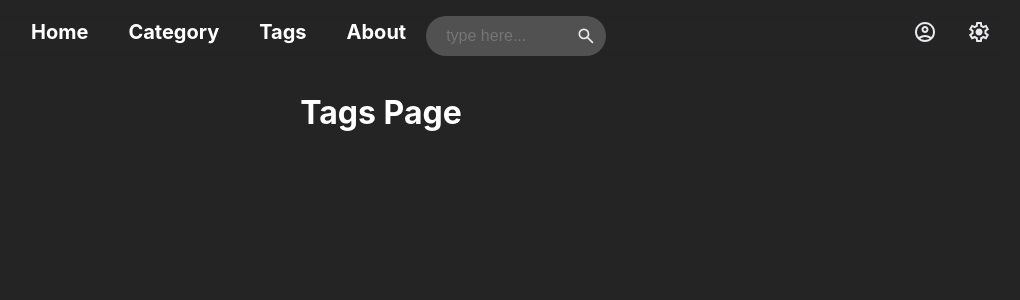
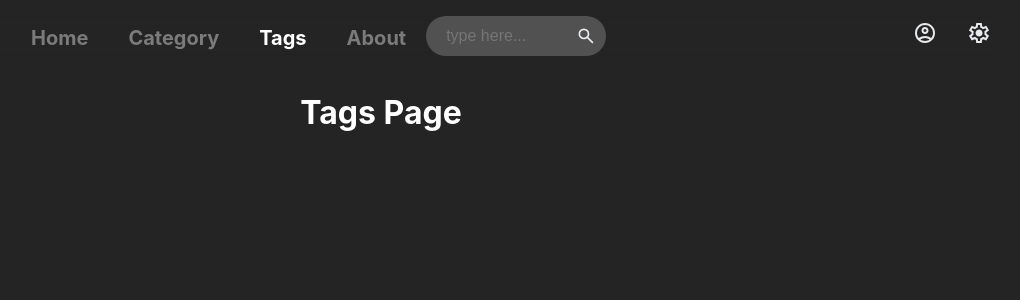
Before and after one commit to daybreaker42/myblog, a React (Create React App) app: page /tags in a window 1280 px wide. Shown: the top 300 px of the page, without its empty margins (259-1279 px from the left). Built offline with nearby package versions, Linux system fonts and the light colour scheme.

Commit message:
update: nav바에서 활성화된 item 들 색상 다르게 표시되게

```diff
--- a/src/components/nav/Nav.css
+++ b/src/components/nav/Nav.css
@@ -31,16 +31,14 @@
 .nav-right {
     display: flex;
     margin-right: 15px;
-    /* gap: 30px; */
 }
 
 /* nav 안에 items */
-.navlink {
+.navlink span {
     text-decoration: none;
-    color: white;
+    color: #7b7b7b;
     font-size: 20px;
     font-weight: bold;
-    /* padding: 20px 0px; */
 }
 
 .nav-center .navlink {
@@ -50,3 +48,7 @@
 .nav-right .navlink {
     padding: 20px 15px;
 }
+
+.navlink.active>span {
+    color: white;
+}
--- a/src/components/nav/Nav.js
+++ b/src/components/nav/Nav.js
@@ -1,4 +1,4 @@
-import { Link } from 'react-router-dom';
+import { NavLink } from 'react-router-dom';
 import './Nav.css';
 import { ReactComponent as Settings } from '../../assets/icons/settings.svg';
 import { ReactComponent as Account } from '../../assets/icons/account.svg';
@@ -7,16 +7,16 @@ import SearchBar from '../searchBar/SearchBar';
 function Nav() {
     return <nav className="nav">
         <div className='nav-center'>
-            <Link to='/' className='navlink'><span>Home</span></Link>
-            <Link to='/category' className='navlink'><span>Category</span></Link>
-            <Link to='/tags' className='navlink'><span>Tags</span></Link>
-            <Link to='/about' className='navlink'><span>About</span></Link>
+            <NavLink to='/' className='navlink' activeClassName="active"><span>Home</span></NavLink>
+            <NavLink to='/category' className='navlink' activeClassName="active"><span>Category</span></NavLink>
+            <NavLink to='/tags' className='navlink' activeClassName="active"><span>Tags</span></NavLink>
+            <NavLink to='/about' className='navlink' activeClassName="active"><span>About</span></NavLink>
             <SearchBar />
         </div>
 
         <div className='nav-right'>
-            <Link to='/profile' className='navlink'><div><Account /></div></Link>
-            <Link to='/settings' className='navlink'><div><Settings /></div></Link>
+            <NavLink to='/profile' className='navlink' activeClassName="active"><div><Account /></div></NavLink>
+            <NavLink to='/settings' className='navlink' activeClassName="active"><div><Settings /></div></NavLink>
         </div>
     </nav >;
 }
```
